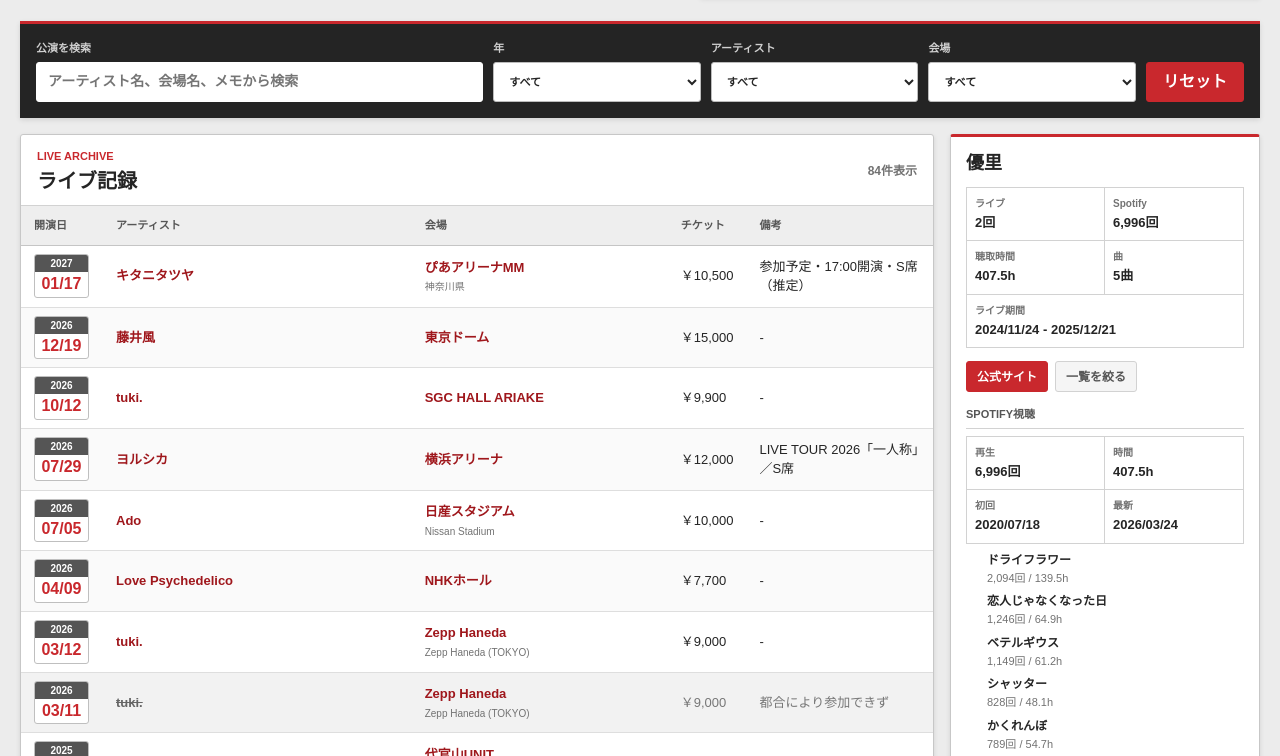
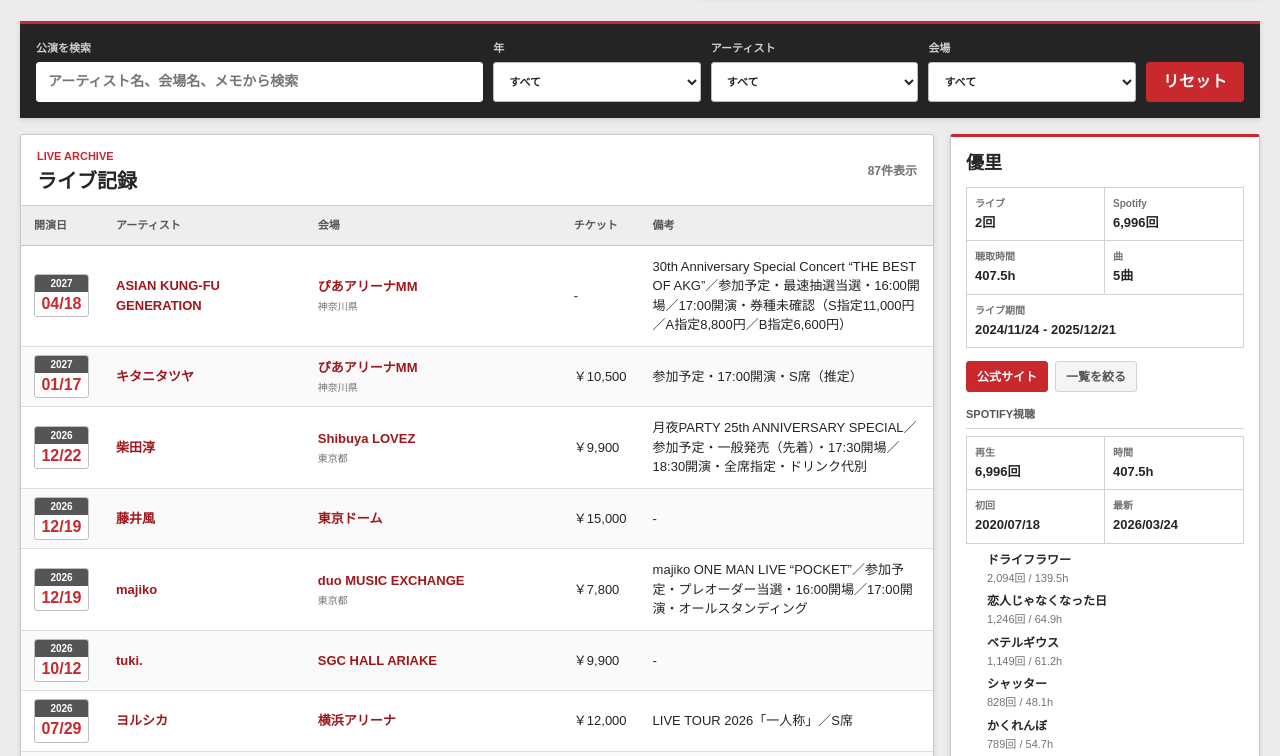
Before and after one commit to Satorixir/live-log, a plain HTML site: page index.html in a window 1280 px wide. Shown: the part 194-950 px from the top of the page. Drawn offline with Linux system fonts and the light colour scheme.

Commit message:
Add three upcoming concerts

```diff
--- a/data/lives.js
+++ b/data/lives.js
@@ -1,7 +1,19 @@
 window.LIVE_LOG_DATA = {
-  "generatedAt": "2026-11-21T18:58:23",
+  "generatedAt": "2026-11-21T18:59:24",
   "source": "live_log.csv",
   "lives": [
+    {
+      "date": "2027/04/18",
+      "year": 2027,
+      "artist": "ASIAN KUNG-FU GENERATION",
+      "artistUrl": "",
+      "venue": "ぴあアリーナMM",
+      "ticketPrice": "",
+      "ticketPriceValue": null,
+      "place": "神奈川県",
+      "note": "30th Anniversary Special Concert “THE BEST OF AKG”／参加予定・最速抽選当選・16:00開場／17:00開演・券種未確認（S指定11,000円／A指定8,800円／B指定6,600円）",
+      "mapQuery": "ぴあアリーナMM 神奈川県"
+    },
     {
       "date": "2027/01/17",
       "year": 2027,
@@ -15,6 +27,18 @@ window.LIVE_LOG_DATA = {
       "mapQuery": "ぴあアリーナMM 神奈川県"
     },
     {
+      "date": "2026/12/22",
+      "year": 2026,
+      "artist": "柴田淳",
+      "artistUrl": "",
+      "venue": "Shibuya LOVEZ",
+      "ticketPrice": "￥9,900",
+      "ticketPriceValue": 9900,
+      "place": "東京都",
+      "note": "月夜PARTY 25th ANNIVERSARY SPECIAL／参加予定・一般発売（先着）・17:30開場／18:30開演・全席指定・ドリンク代別",
+      "mapQuery": "Shibuya LOVEZ 東京都"
+    },
+    {
       "date": "2026/12/19",
       "year": 2026,
       "artist": "藤井風",
@@ -25,6 +49,18 @@ window.LIVE_LOG_DATA = {
       "place": "東京ドーム",
       "note": "",
       "mapQuery": "東京ドーム"
+    },
+    {
+      "date": "2026/12/19",
+      "year": 2026,
+      "artist": "majiko",
+      "artistUrl": "https://www.majiko.net/",
+      "venue": "duo MUSIC EXCHANGE",
+      "ticketPrice": "￥7,800",
+      "ticketPriceValue": 7800,
+      "place": "東京都",
+      "note": "majiko ONE MAN LIVE “POCKET”／参加予定・プレオーダー当選・16:00開場／17:00開演・オールスタンディング",
+      "mapQuery": "duo MUSIC EXCHANGE 東京都"
     },
     {
       "date": "2026/10/12",
@@ -1038,6 +1074,7 @@ window.LIVE_LOG_DATA = {
       "Ado",
       "albert Live",
       "amazarashi",
+      "ASIAN KUNG-FU GENERATION",
       "B-DASH",
       "Base Ball Bear",
       "Belle and Sebastian",
@@ -1066,8 +1103,8 @@ window.LIVE_LOG_DATA = {
       "Special Others",
       "STANCE PUNKS",
       "STANCE PUNKS / B-DASH",
+      "The Back Horn",
       "The BACK HORN",
-      "The Back Horn",
       "The Fratellis",
       "The Predetors",
       "tuki.",
@@ -1087,6 +1124,7 @@ window.LIVE_LOG_DATA = {
       "優里",
       "凛として時雨",
       "大人計画",
+      "柴田淳",
       "水槽",
       "菅田将暉",
       "蓮沼M-716",
@@ -1098,12 +1136,14 @@ window.LIVE_LOG_DATA = {
     "venues": [
       "?",
       "Bunkamura",
+      "duo MUSIC EXCHANGE",
       "Kアリーナ横浜",
       "LaLa arena TOKYO-BAY",
       "LINE CUBE SHIBUYA",
       "Live House FNV",
       "NHKホール",
       "SGC HALL ARIAKE",
+      "Shibuya LOVEZ",
       "Shibuya WWW X",
       "Spotify O-nest",
       "Zepp Haneda",
@@ -1140,11 +1180,11 @@ window.LIVE_LOG_DATA = {
     ]
   },
   "summary": {
-    "total": 84,
+    "total": 87,
     "firstDate": "2005/07/16",
-    "latestDate": "2027/01/17",
-    "venueCount": 41,
-    "artistCount": 61,
+    "latestDate": "2027/04/18",
+    "venueCount": 43,
+    "artistCount": 63,
     "topVenues": [
       [
         "千葉Look",
--- a/index.html
+++ b/index.html
@@ -125,7 +125,7 @@
       </section>
     </main>
 
-    <script src="data/lives.js?v=20261121-4"></script>
+    <script src="data/lives.js?v=20261121-5"></script>
     <script src="data/artist_profiles.js?v=20260614"></script>
     <script src="data/spotify_artist_stats.js?v=20260614"></script>
     <script src="app.js?v=20260628-soundprint-logo"></script>
```
Also changed, not shown: data/lives.json (+46 -6 lines).
